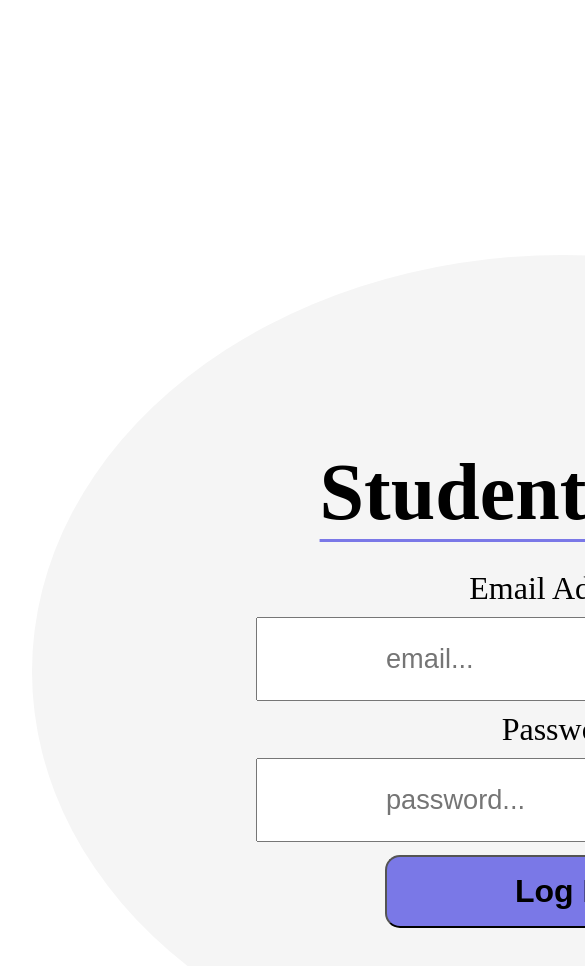
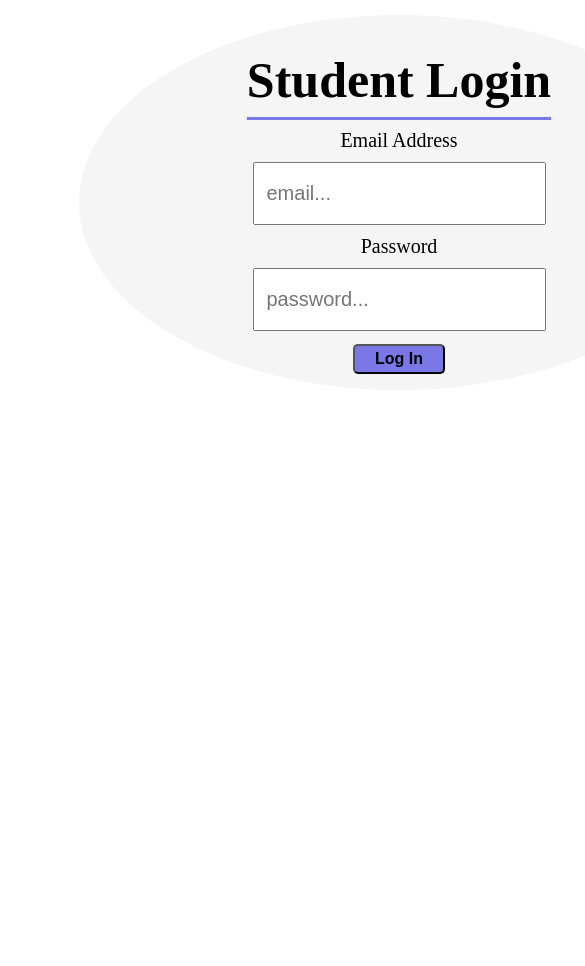
Before and after one commit to kristinenyaga/clearancesystem, a plain HTML site: page assets/html/login.html in a window 390 px wide. Shown: the top 966 px of the page, 585 px wide, since content can reach past the window. After the commit the page ends 844 px from the top, so only its background shows below. Drawn offline with Linux system fonts and the light colour scheme.

Commit message:
adds media queries to the login page

```diff
--- a/assets/style/loginstyle.css
+++ b/assets/style/loginstyle.css
@@ -72,7 +72,7 @@
 }
 .student{
     display: flex;
-    gap: 1rem;
+    gap: .5rem;
     justify-content: center;
     margin-top: 15em;
     border: 2px solid black;
@@ -112,7 +112,8 @@
 }
 .mainpar{
     text-align: center;
-    padding: 10rem 14rem;
+    padding: 8rem 12rem;
+
 
 }
 .mainpar input{
@@ -129,3 +130,63 @@
     margin-top: 20px;
 
 }
+@media all and (min-width:200px) and (max-width:1400px){
+
+    .student{
+        margin-top:20px;
+        margin: 0 auto;
+
+    }
+    .mainpar{
+        padding: 1em 2em;
+        border: 2px solid black;
+        border-style: hidden;
+        width: 40em;
+        background-color: whitesmoke;
+        border-radius: 50%;
+
+    }
+    .mainpar input{
+        padding: 18px 12px;
+        font-size: 20px;
+        margin-top: 10px;
+        margin-bottom: 10px;
+
+    }
+    .student img{
+        width: 50px;
+        margin-top: 20px;
+    }
+
+    #studentbtn{
+    padding: 4px 20px;
+    font-size: 1rem;
+    margin-top: 3px;
+    background-color: rgba(10, 6, 218, 0.521);
+    font-weight: bold;
+    border-radius: 5px;
+    }
+    .mainpar label{
+        font-size: 20px;
+        margin-top: 5px;
+
+    }
+    .main h1{
+        font-size: 50px;
+        padding: 20px;
+        text-align: center;
+        text-decoration: underline;
+        text-decoration-thickness: 3px;
+        text-underline-offset: 20px;
+        text-decoration-color: rgba(10, 6, 218, 0.521);
+    }
+    .student img{
+        width: 25rem;
+        border: 5px solid black;
+        border-radius: 50%;
+        padding: 30px ;
+        border: hidden;
+
+    }
+
+}
```
